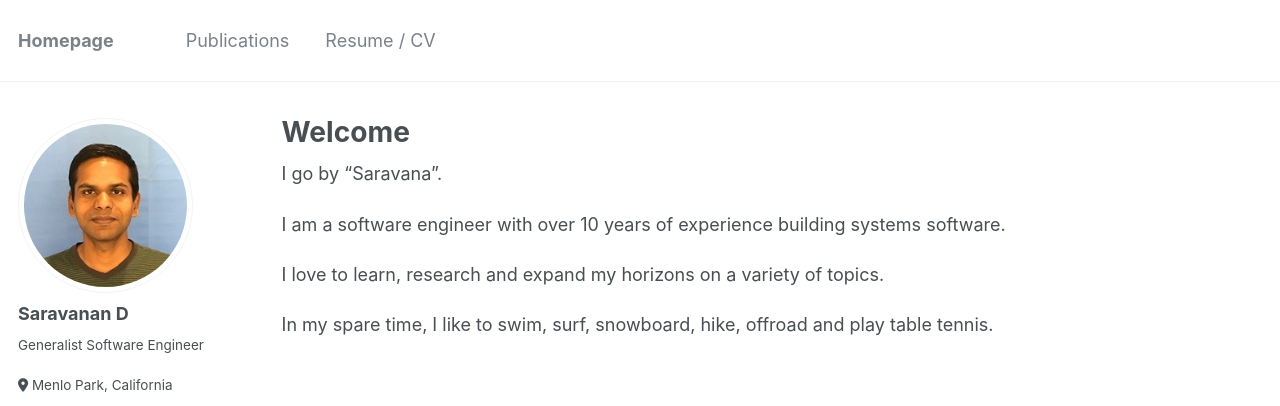
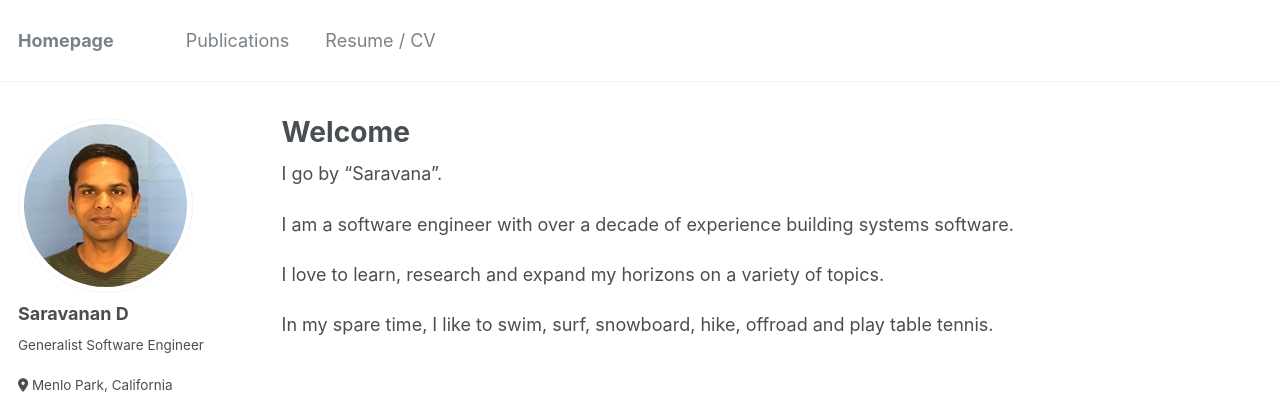
Before and after one commit to saravan2/saravan2.github.io, a Jekyll site: the page built from _pages/about.md, in a window 1280 px wide. Shown: the top 406 px of the page. Built offline with Jekyll 4.4.1, drawn with Linux system fonts in a browser that asks for light colours; some web fonts are replaced.

Commit message:
Corrected publication and about.md

```diff
--- a/_pages/about.md
+++ b/_pages/about.md
@@ -11,7 +11,7 @@ redirect_from:
 I go by "Saravana".
 
 
-I am a software engineer with over 10 years of experience building systems software.
+I am a software engineer with over a decade of experience building systems software.
 
 
 I love to learn, research and expand my horizons on a variety of topics.
```
Also changed, not shown: _publications/2017-12-11-MochiDB.md (renamed from _publications/2017-12-13-MochiDB.md, +2 -2 lines).
